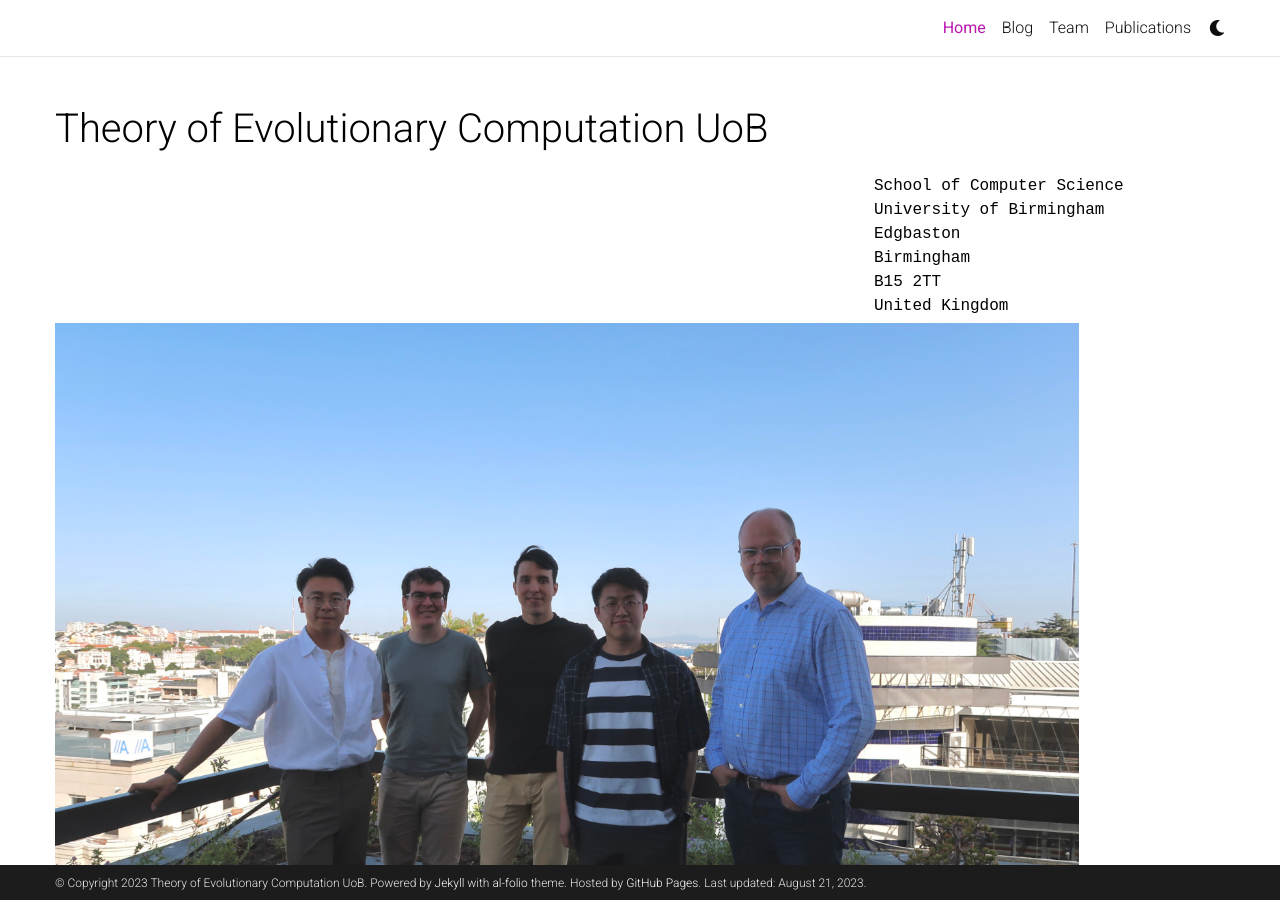
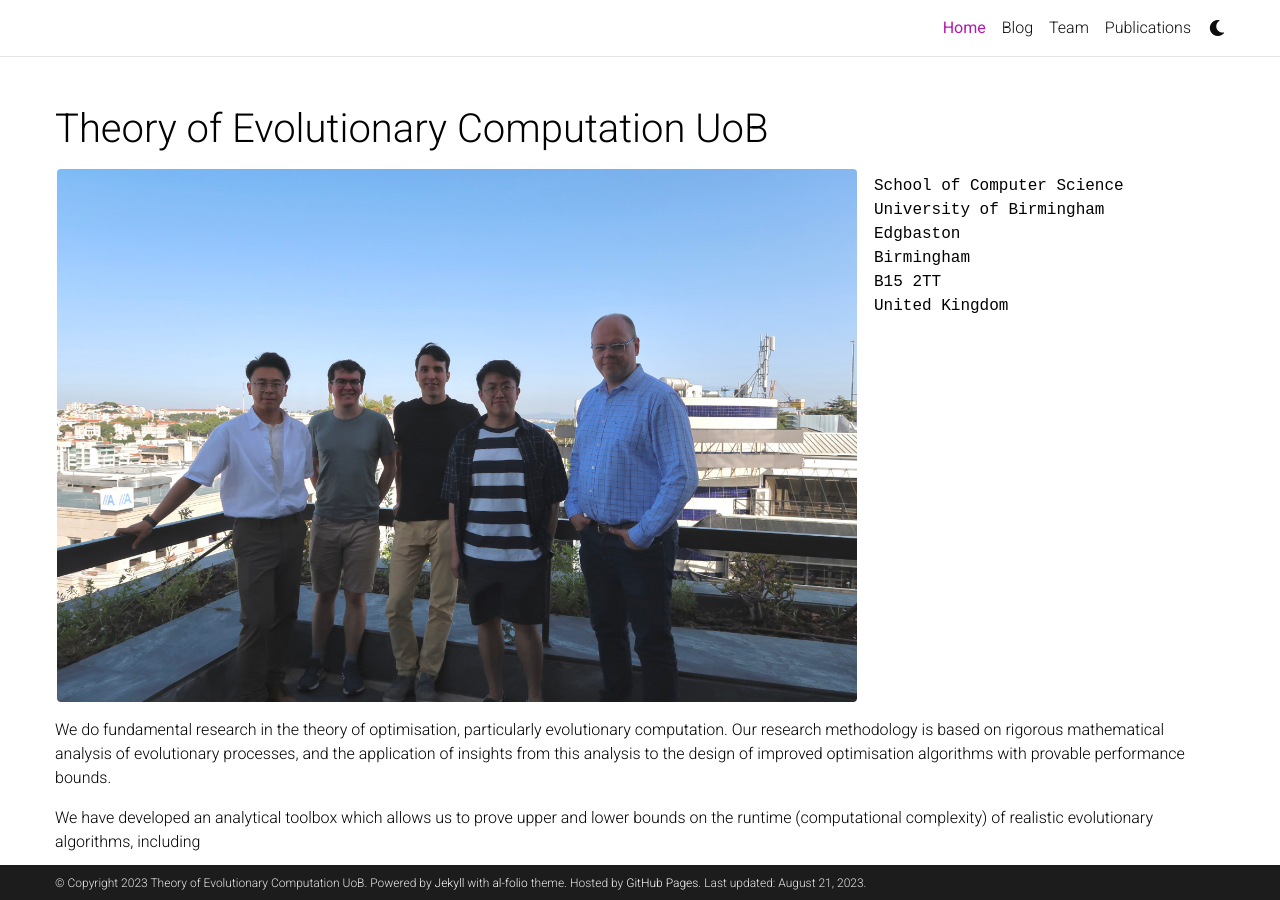
Before and after one commit to pklehre/EC-Theory-UoB, a Jekyll site: the page built from _pages/about.md, in a window 1280 px wide and 900 px high. Built offline with Jekyll 4.4.1, drawn with Linux system fonts in a browser that asks for light colours; comment, search, counter and statistics services are not loaded; a style sheet for code colours, icons or effects is not loaded.

Commit message:
Resized image in about

```diff
--- a/_pages/about.md
+++ b/_pages/about.md
@@ -5,7 +5,7 @@ permalink: /
 subtitle:
 
 profile:
-  align: bottom
+  align: right
   address: >
     <p>School of Computer Science</p>
     <p>University of Birmingham</p>
@@ -20,7 +20,8 @@ selected_papers: false # includes a list of papers marked as "selected={true}"
 social: false  # includes social icons at the bottom of the page
 ---
 
-![GECCO 2023 in Lisbon](assets/img/group-picture-lisbon-small.jpg){: width="1024" }
+{: style="text-align:center"}
+![GECCO 2023 in Lisbon](assets/img/group-picture-lisbon-small.jpg){: width="800" .rounded}
 
 We do fundamental research in the theory of optimisation, particularly
 evolutionary computation. Our research methodology is based on
```
